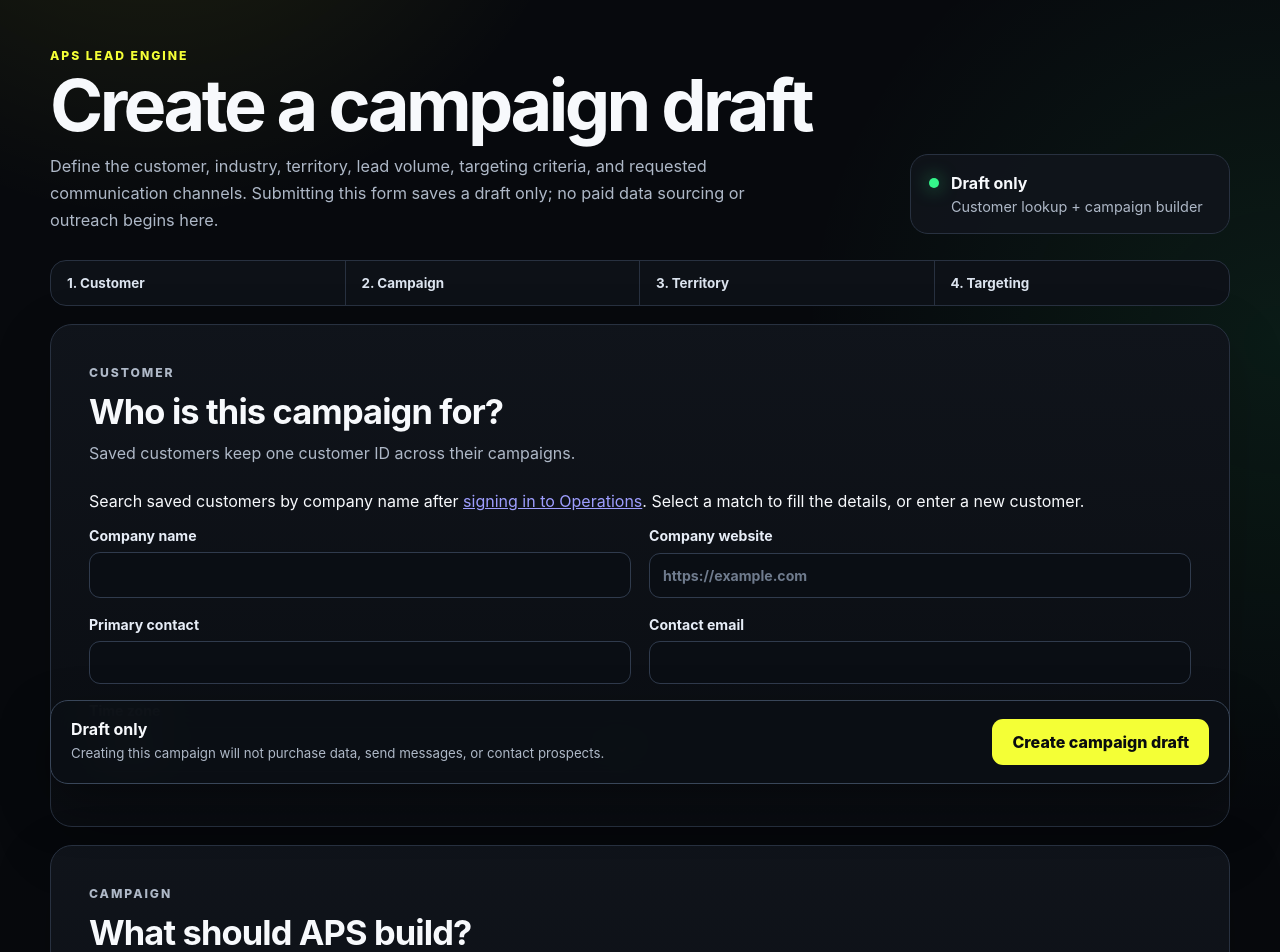
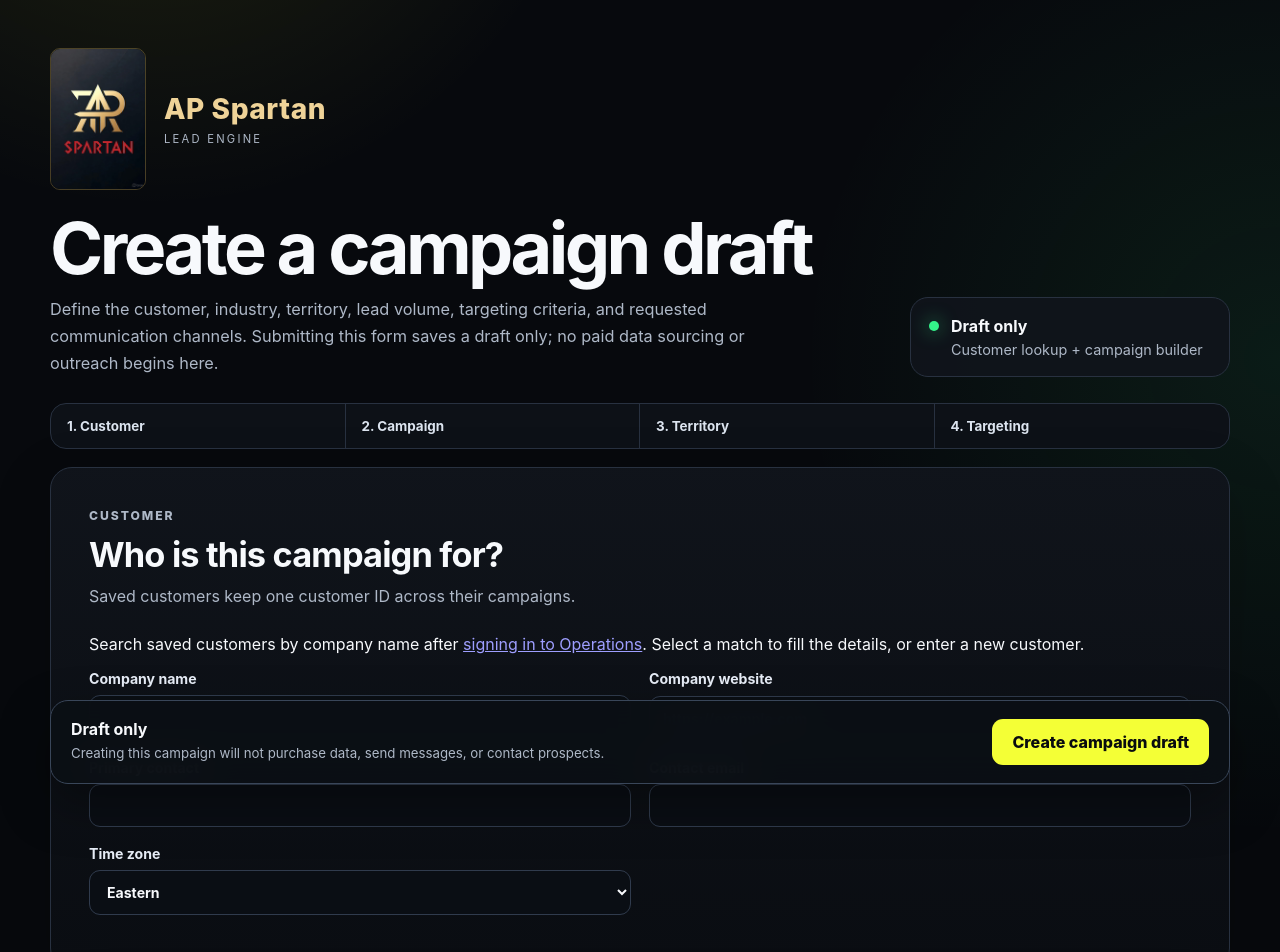
Before and after one commit to raclark4844-pixel/desp, a Next.js app: page /campaigns/new in a window 1280 px wide. Shown: the top 952 px of the page. Built offline with nearby package versions, Linux system fonts and the light colour scheme.

Commit message:
Brand the lead engine as AP Spartan and add the supplied company logo

```diff
--- a/src/app/campaigns/new/page.tsx
+++ b/src/app/campaigns/new/page.tsx
@@ -1,9 +1,10 @@
+import { Brand } from "@/components/brand";
 import type { Metadata } from "next";
 import { CampaignBuilder } from "@/components/campaign-builder";
 
 export const metadata: Metadata = {
   title: "Create Campaign",
-  description: "Create a draft APS lead-generation campaign with industry-specific targeting and territories.",
+  description: "Create a draft AP Spartan lead-generation campaign with industry-specific targeting and territories.",
 };
 
 export default function NewCampaignPage() {
@@ -11,7 +12,7 @@ export default function NewCampaignPage() {
     <main className="page-shell">
       <section className="hero-panel">
         <div>
-          <p className="eyebrow">APS LEAD ENGINE</p>
+          <Brand />
           <h1>Create a campaign draft</h1>
           <p className="hero-copy">
             Define the customer, industry, territory, lead volume, targeting criteria, and requested communication channels.
--- a/src/app/globals.css
+++ b/src/app/globals.css
@@ -235,3 +235,10 @@ legend { margin-bottom: 10px; }
 .customer-matches li[aria-disabled="true"] { color: #637086; }
 .customer-matches span, .customer-matches small { display: block; margin-top: 3px; }
 input[readonly] { background: #f1f4f8; color: #344259; }
+
+.ap-spartan-brand { display: flex; align-items: center; gap: 18px; margin-bottom: 24px; }
+.ap-spartan-logo { width: 96px; height: auto; flex-shrink: 0; border-radius: 10px; border: 1px solid #c7a45655; }
+.ap-spartan-brand strong { display: block; color: #efd398; font-size: clamp(1.2rem, 3vw, 1.75rem); font-weight: 800; letter-spacing: .02em; }
+.ap-spartan-brand span { display: block; margin-top: 6px; color: var(--muted); font-size: .7rem; text-transform: uppercase; letter-spacing: .2em; }
+nav .ap-spartan-brand { margin-bottom: 0; }
+@media (max-width: 520px) { .ap-spartan-logo { width: 72px; } .ap-spartan-brand { gap: 12px; } }
--- a/src/app/layout.tsx
+++ b/src/app/layout.tsx
@@ -3,10 +3,10 @@ import "./globals.css";
 
 export const metadata: Metadata = {
   title: {
-    default: "APS Lead Engine",
-    template: "%s | APS Lead Engine",
+    default: "AP Spartan Lead Engine",
+    template: "%s | AP Spartan Lead Engine",
   },
-  description: "APS campaign intake and lead-generation orchestration platform.",
+  description: "AP Spartan campaign intake and lead-generation orchestration platform.",
   robots: {
     index: false,
     follow: false,
--- a/src/app/operations/review/review.tsx
+++ b/src/app/operations/review/review.tsx
@@ -1,4 +1,5 @@
 "use client";
+import { Brand } from "@/components/brand";
 import Link from "next/link";
 import { useEffect, useRef, useState, type FormEvent } from "react";
 import type { ReviewContacts } from "@/lib/operations/review";
@@ -184,6 +185,7 @@ export default function Review({ campaignId }: { campaignId: string }) {
         <span>Outreach remains off</span>
       </nav>
       <header>
+        <Brand />
         <p className="eyebrow">OPERATOR REVIEW</p>
         <h1>Review before action.</h1>
         <p className="hero-copy">
@@ -495,7 +497,7 @@ export default function Review({ campaignId }: { campaignId: string }) {
                 and channel, and understand this records an audit event.
               </label>
               <label>
-                APS internal key — required to save
+                AP Spartan internal key — required to save
                 <input
                   type="password"
                   autoComplete="off"
--- /dev/null
+++ b/src/components/brand.tsx
@@ -0,0 +1,10 @@
+import Image from "next/image";
+
+export function Brand() {
+  return (
+    <div className="ap-spartan-brand">
+      <Image src="/ap-spartan-logo.jpg" alt="AP Spartan logo" width={784} height={1168} className="ap-spartan-logo" priority />
+      <div><strong>AP Spartan</strong><span>Lead Engine</span></div>
+    </div>
+  );
+}
--- a/src/components/campaign-builder.tsx
+++ b/src/components/campaign-builder.tsx
@@ -207,9 +207,9 @@ export function CampaignBuilder() {
       <section className="form-section">
         <div className="section-heading">
           <p className="step-label">CAMPAIGN</p>
-          <h2>What should APS build?</h2>
+          <h2>What should AP Spartan build?</h2>
           <p>
-            The campaign stays in draft until an authorized APS action activates
+            The campaign stays in draft until an authorized AP Spartan action activates
             it.
           </p>
         </div>
--- a/src/lib/industry-profiles.ts
+++ b/src/lib/industry-profiles.ts
@@ -143,4 +143,4 @@ export function getIndustryProfile(industry: IndustryKey) {
 }
 
 export const prohibitedTargetingNotice =
-  "APS targeting must not use protected-class or sensitive-personal-data criteria. Campaign filters should remain limited to lawful property, geography, business, and service-relevance signals.";
+  "AP Spartan targeting must not use protected-class or sensitive-personal-data criteria. Campaign filters should remain limited to lawful property, geography, business, and service-relevance signals.";
```
Also changed, not shown: src/app/operations/operations.tsx (+7 -6 lines), public/ap-spartan-logo.jpg (added).
